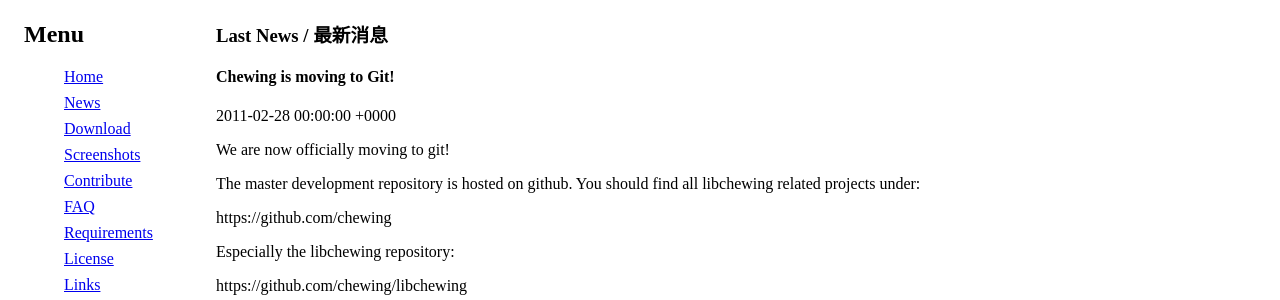
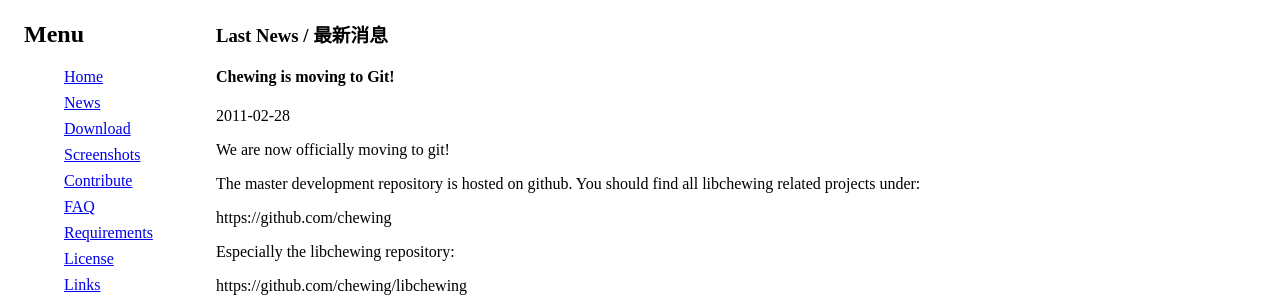
Before and after one commit to chewing/chewing.github.com, a Jekyll site: the page built from index.html, in a window 1280 px wide. Shown: the part 150-450 px from the top of the page. Built offline with Jekyll 4.4.1, drawn with Linux system fonts in a browser that asks for light colours.

Commit message:
fix time format

```diff
--- a/_config.yml
+++ b/_config.yml
@@ -1 +1 @@
-permalink: :year-:month-:day_:title.html
+permalink: /:year-:month-:day_:title.html
--- a/_layouts/post.html
+++ b/_layouts/post.html
@@ -4,7 +4,7 @@
 <article>
 	<header>
 		<h3>{{ page.title }}</h3>
-		<time>{{ page.date | date_to_long_string }}</time>
+		<time>{{ page.date | date: "%Y-%m-%d" }}</time>
 	</header>
 	<div id="post">
 		{{ content }}
--- a/index.html
+++ b/index.html
@@ -7,7 +7,7 @@
 	<header>
 		<h3>Last News / 最新消息</h3>
 		<h4>{{ site.posts.first.title }}</h4>
-		<time>{{ site.posts.first.date }}</time>
+		<time>{{ site.posts.first.date | date: "%Y-%m-%d" }}</time>
 	</header>
 	{{ site.posts.first.content }}
 </article>
--- a/news.html
+++ b/news.html
@@ -11,7 +11,7 @@
 	{% for post in site.posts %}
 		<li>
 			<a href="{{ post.url}}">{{ post.title }}</a>
-			<time>{{ post.date | date_to_string }}</time>
+			<time>{{ post.date | date: "%Y-%m-%d" }}</time>
 		</li>
 	{% endfor %}
 	</ul>
```
